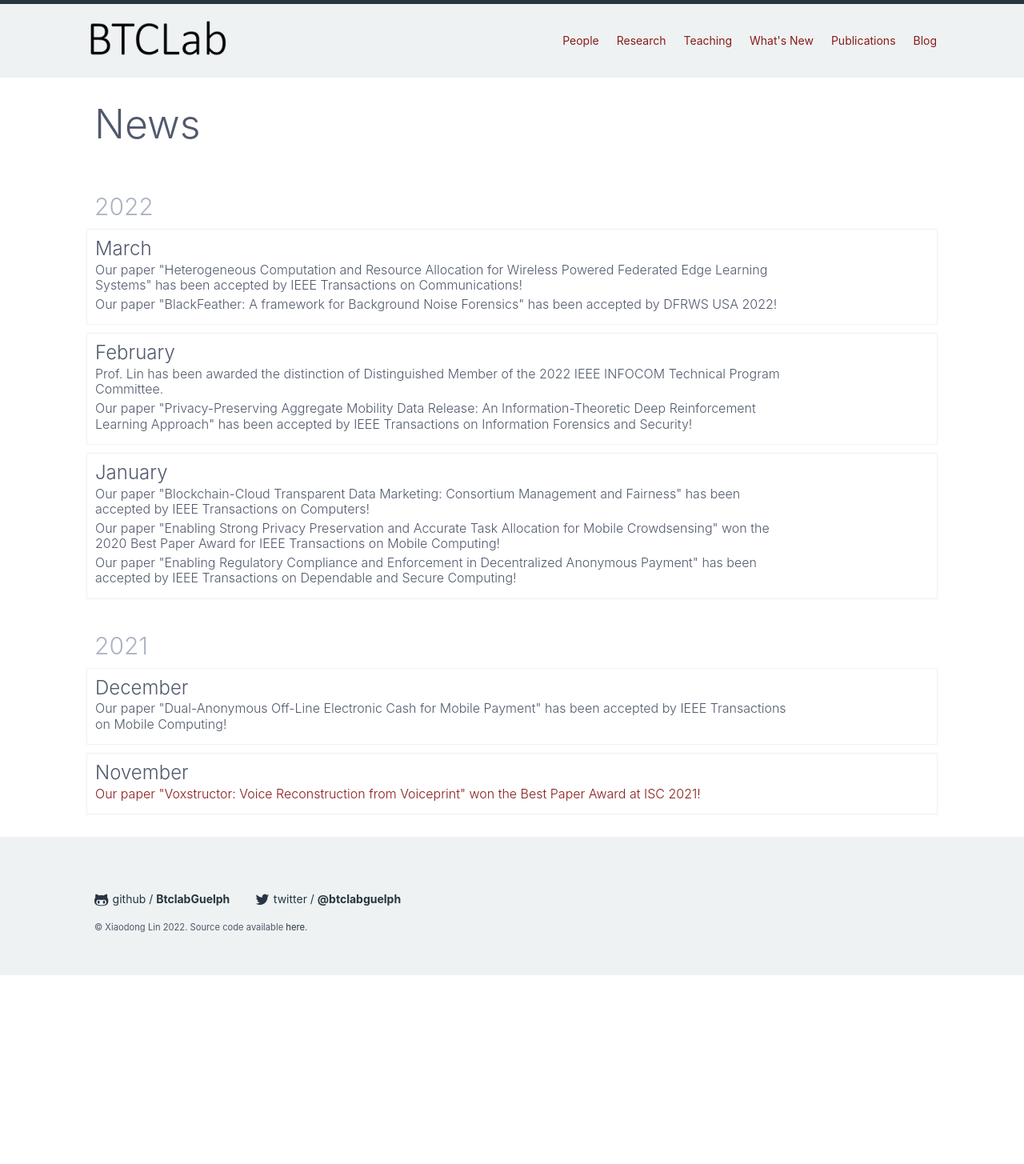
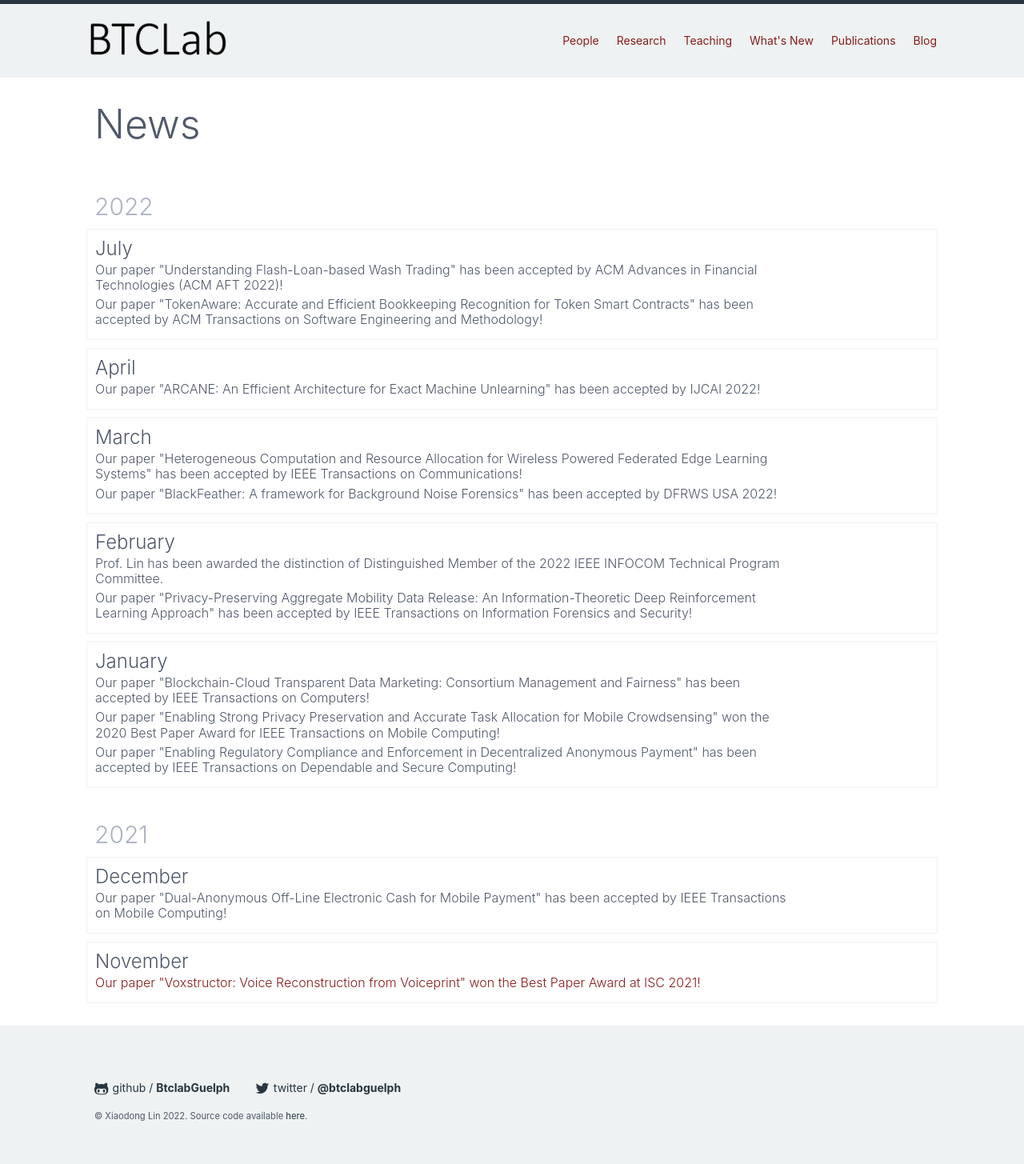
Before and after one commit to IgnisLi/IgnisLi.github.io, a Jekyll site: the page built from news.html, in a window 1280 px wide. Shown: the whole page at 80% size. Built offline with Jekyll 4.4.1, drawn with Linux system fonts in a browser that asks for light colours; nearby versions of some CDN libraries; comment, search, counter and statistics services are not loaded; before the commit the page ends 1219 px from its top, so only the background shows below that.

Commit message:
Update news.html

```diff
--- a/news.html
+++ b/news.html
@@ -8,6 +8,40 @@ layout: default
 
       <div class="column col-12">
         <h3 class="pub-year">2022</h3>
+      </div>
+
+      <div class="column pub-item col-12" id="modeling-future">
+        <div class="card-publication columns">
+          <div class="column col-10 col-sm-12">
+            <div class="card-header">
+              <h4 class="card-title">
+                July
+              </h4>
+              <h6 class="card-subtitle">
+                Our paper "Understanding Flash-Loan-based Wash Trading" has been accepted by ACM Advances in Financial Technologies (ACM AFT 2022)!
+              </h6>
+              <h6 class="card-subtitle">
+                Our paper "TokenAware: Accurate and Efficient Bookkeeping Recognition for Token Smart Contracts" has been accepted by ACM Transactions on Software Engineering and Methodology!
+              </h6>
+            </div>
+          </div>
+        </div>
+      </div>
+
+      <div class="column pub-item col-12" id="modeling-future">
+        <div class="card-publication columns">
+          <div class="column col-10 col-sm-12">
+            <div class="card-header">
+              <h4 class="card-title">
+                April
+              </h4>
+              <h6 class="card-subtitle">
+                Our paper "ARCANE: An Efficient Architecture for Exact Machine Unlearning" has been accepted by IJCAI 2022!
+              </h6>
+
+            </div>
+          </div>
+        </div>
       </div>
 
       <div class="column pub-item col-12" id="modeling-future">
```
